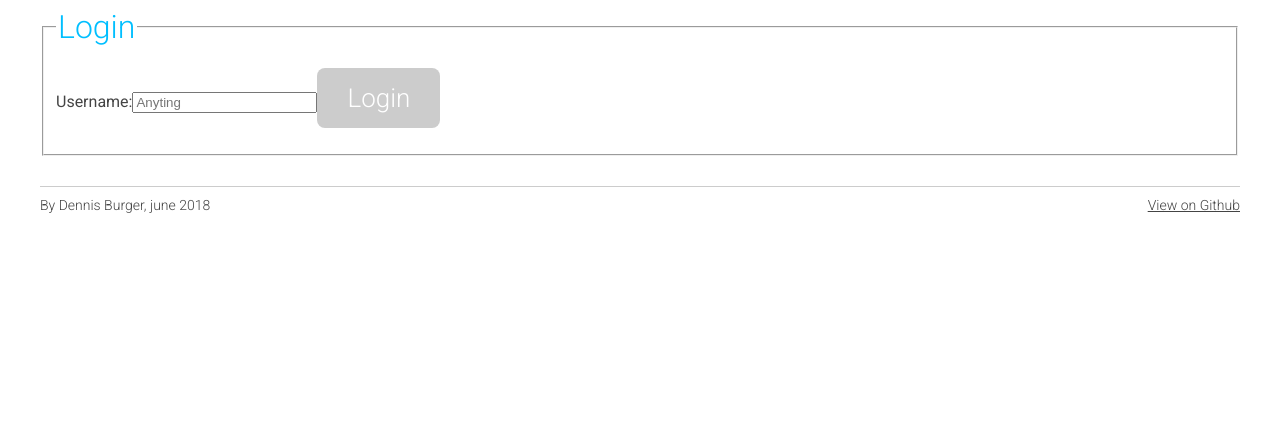
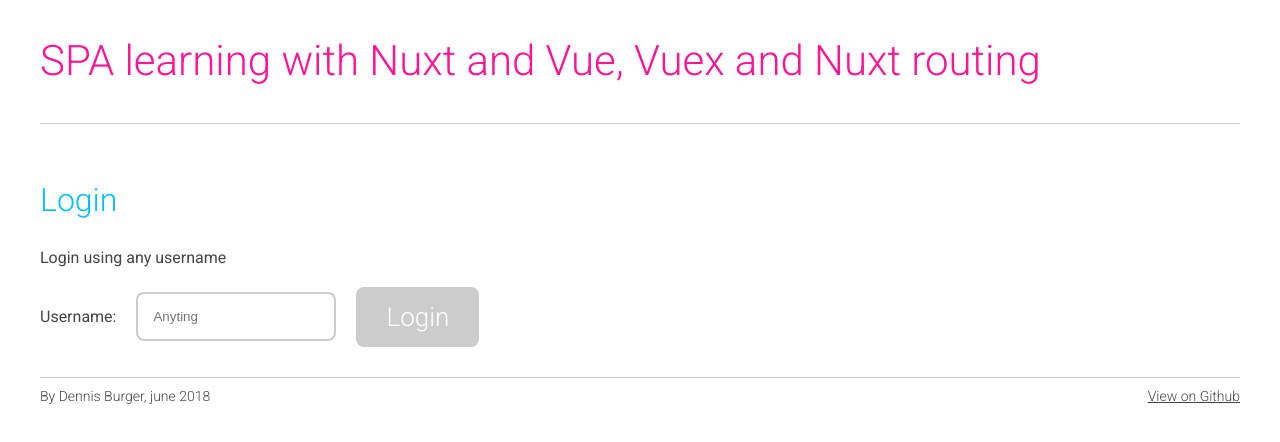
Before and after one commit to dutchwebworks/nuxt-learning, a Nuxt app: page / in a window 1280 px wide. Shown: the top 442 px of the page. Built offline with nearby package versions, Linux system fonts and the light colour scheme.

Commit message:
Added new smaller button. Updated dashboard page. Some cleanup.

```diff
--- a/components/TheHeader.vue
+++ b/components/TheHeader.vue
@@ -1,16 +1,18 @@
 <template>
 	<header class="header">
-		<h1 class="header__title">Nuxt learning</h1>
-
-		<h2 class="sub-heading">Welcome: {{ username }}</h2>
+		<div class="header__bar">
+			<h1 class="header__heading">SPA learning with Nuxt and Vue, Vuex and Nuxt routing</h1>
 
 			<p class="paragraph">
 				<button
+					class="button button--04"
 					@click="$store.commit('logout')">
 					Logout
 				</button>
 			</p>
+		</div>
 
+		<div class="header__user">
 			<nav class="header__nav">
 				<nuxt-link
 					tag="a"
@@ -18,6 +20,9 @@
 					Dashboard
 				</nuxt-link>
 			</nav>
+
+			<p class="paragraph">Logged in as: <strong>{{ username }}</strong></p>
+		</div>
 	</header>
 </template>
 
@@ -42,7 +47,25 @@
 		border-bottom: 1px solid map-get($colors, 04);
 	}
 
-	.header__title {
+	.header__bar,
+	.header__user {
+		@include flexbox;
+		@include justify-content(space-between);
+	}
+
+	.header__bar {
+		@include align-items(flex-start);
+	}
+
+	.header__user {
+		@include align-items(flex-end);
+
+		.paragraph {
+			margin-bottom: 0;
+		}
+	}
+
+	.header__heading {
 		color: map-get($colors, 02);
 		font-weight: 300;
 		font-size: 42px;
--- a/pages/axios.vue
+++ b/pages/axios.vue
@@ -18,9 +18,6 @@
 
 <script>
 	export default {
-		components: {
-
-		},
 		data() {
 			return {
 				ip: 'No ip address found yet',
@@ -36,8 +33,4 @@
 
 <style lang="scss">
 	@import "scss/style";
-
-	.axios {
-
-	}
 </style>
--- a/pages/highcharts.vue
+++ b/pages/highcharts.vue
@@ -94,8 +94,4 @@
 
 <style lang="scss">
 	@import "scss/style";
-
-	.highcharts {
-
-	}
 </style>
--- a/pages/index.vue
+++ b/pages/index.vue
@@ -1,14 +1,23 @@
 <template>
 	<main class="login">
+		<header class="header">
+			<div class="header__bar">
+				<h1 class="header__title">SPA learning with Nuxt and Vue, Vuex and Nuxt routing</h1>
+			</div>
+		</header>
+
 		<form @submit.prevent="onSubmit">
-			<fieldset>
-				<legend class="heading">Login</legend>
+			<fieldset class="login__fieldset">
+				<h2 class="heading">Login</h2>
 
-				<p class="paragraph">
-					<label>Username:</label>
+				<p class="paragraph">Login using any username</p>
+
+				<div class="login__input">
+					<label class="paragraph">Username:</label>
 
 					<input
 						type="text"
+						class="login__field"
 						placeholder="Anyting"
 						v-model="username">
 
@@ -18,7 +27,7 @@
 						class="button button--01"
 						:disabled="!username"
 						value="Login">
-				</p>
+				</div>
 			</fieldset>
 		</form>
 	</main>
@@ -43,7 +52,59 @@
 <style lang="scss">
 	@import "scss/style";
 
-	.login {
+	.header {
+		margin-bottom: 30px;
+		padding-bottom: 10px;
+		border-bottom: 1px solid map-get($colors, 04);
+	}
 
+	.header__bar,
+	.header__user {
+		@include flexbox;
+		@include justify-content(space-between);
+	}
+
+	.header__bar {
+		@include align-items(flex-start);
+	}
+
+	.header__user {
+		@include align-items(flex-end);
+
+		.sub-heading {
+			margin-bottom: 0;
+		}
+	}
+
+	.header__title {
+		color: map-get($colors, 02);
+		font-weight: 300;
+		font-size: 42px;
+		font-family: $font-custom;
+	}
+
+	.login__fieldset {
+		border: 0;
+		margin: 0;
+		padding: 0;
+	}
+
+	.login__input {
+		@include flexbox;
+		@include align-items(center);
+
+		.paragraph,
+		.login__field,
+		.button {
+			margin-right: 20px;
+		}
+	}
+
+	.login__field {
+		width: 200px;
+		box-sizing: border-box;
+		padding: 15px;
+		border-radius: $border-radius;
+		border: 2px solid #ccc;
 	}
 </style>
--- a/scss/modules/_button.scss
+++ b/scss/modules/_button.scss
@@ -26,3 +26,9 @@
 	color: map-get($colors, 03);
 	background-color: white;
 }
+
+.button--04 {
+	padding: 5px 10px;
+	font-size: 16px;
+	background-color: map-get($colors, 02);
+}
```
Lines whose indentation alone changed are shown as unchanged.
